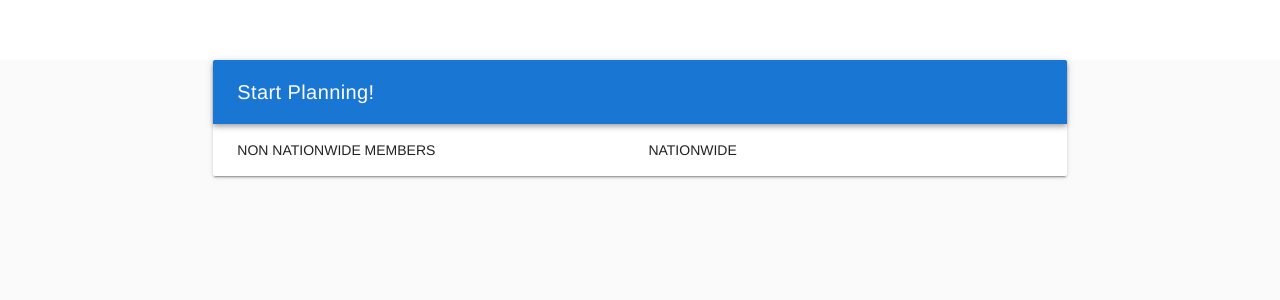
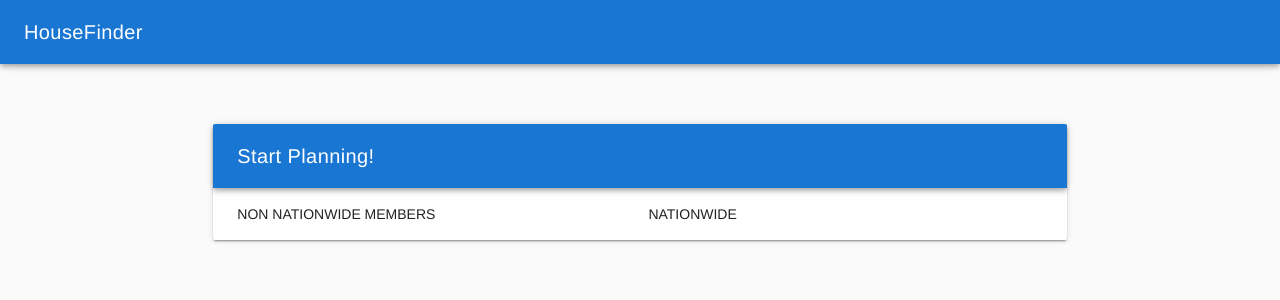
Before and after one commit to khangvtran/angelhack-nationwide, a Vue app in the folder client/: page /test in a window 1280 px wide. Shown: the top 300 px of the page. Built offline with nearby package versions, Linux system fonts and the light colour scheme; what vue-localstorage would draw is missing.

Commit message:
modify App.vue to have more visual balance

```diff
--- a/client/src/App.vue
+++ b/client/src/App.vue
@@ -1,5 +1,8 @@
 <template>
   <v-app id="app">
+    <v-toolbar class="site-header" dark color="primary">
+      <v-toolbar-title>HouseFinder</v-toolbar-title>
+    </v-toolbar>
     <v-content>
       <router-view/>
     </v-content>
@@ -13,12 +16,14 @@
 </script>
 
 <style>
+.site-header {
+  margin-bottom: 60px;
+}
 #app {
   font-family: 'Avenir', Helvetica, Arial, sans-serif;
   -webkit-font-smoothing: antialiased;
   -moz-osx-font-smoothing: grayscale;
   text-align: center;
   color: #2c3e50;
-  margin-top: 60px;
 }
 </style>
```
